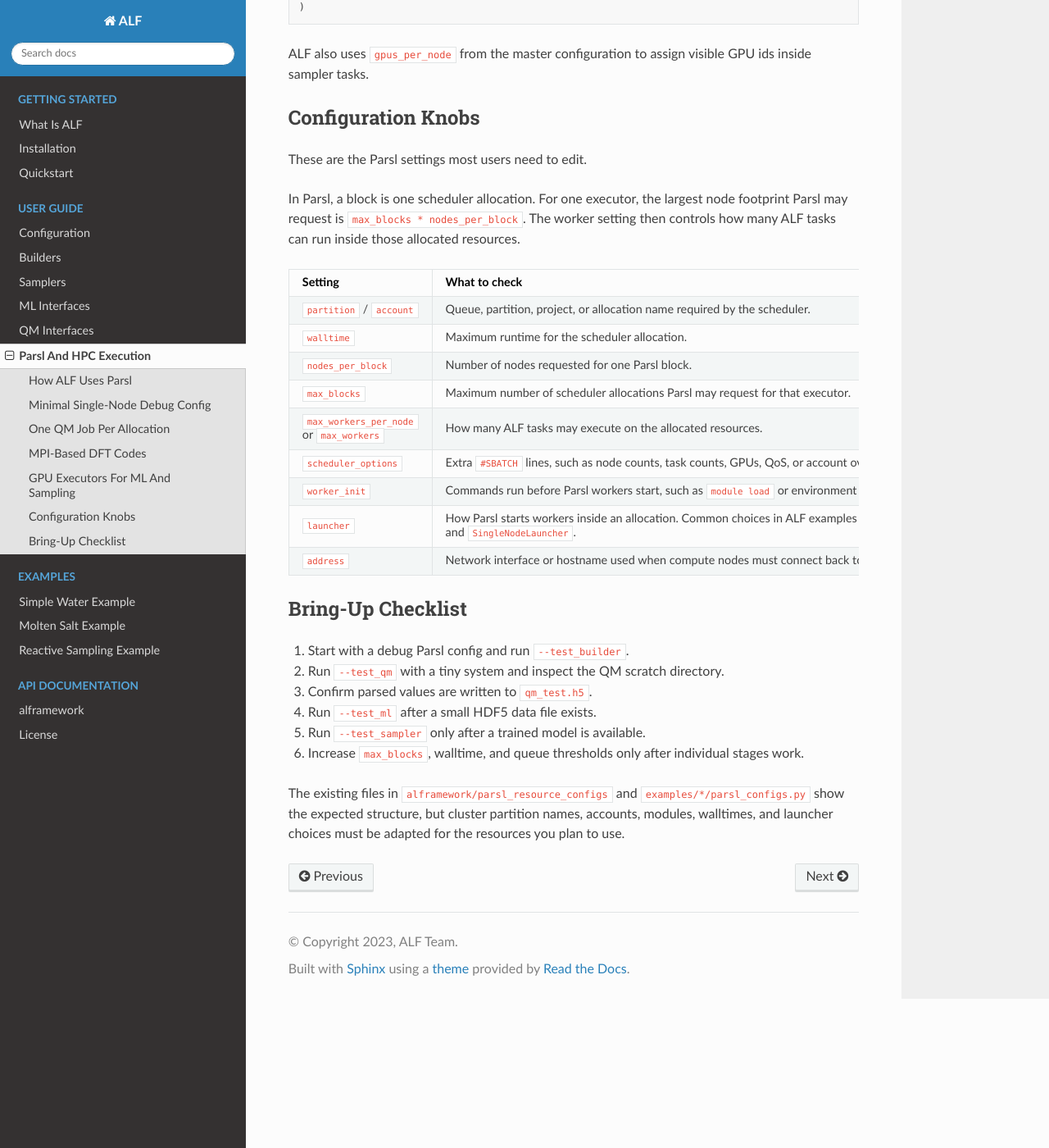
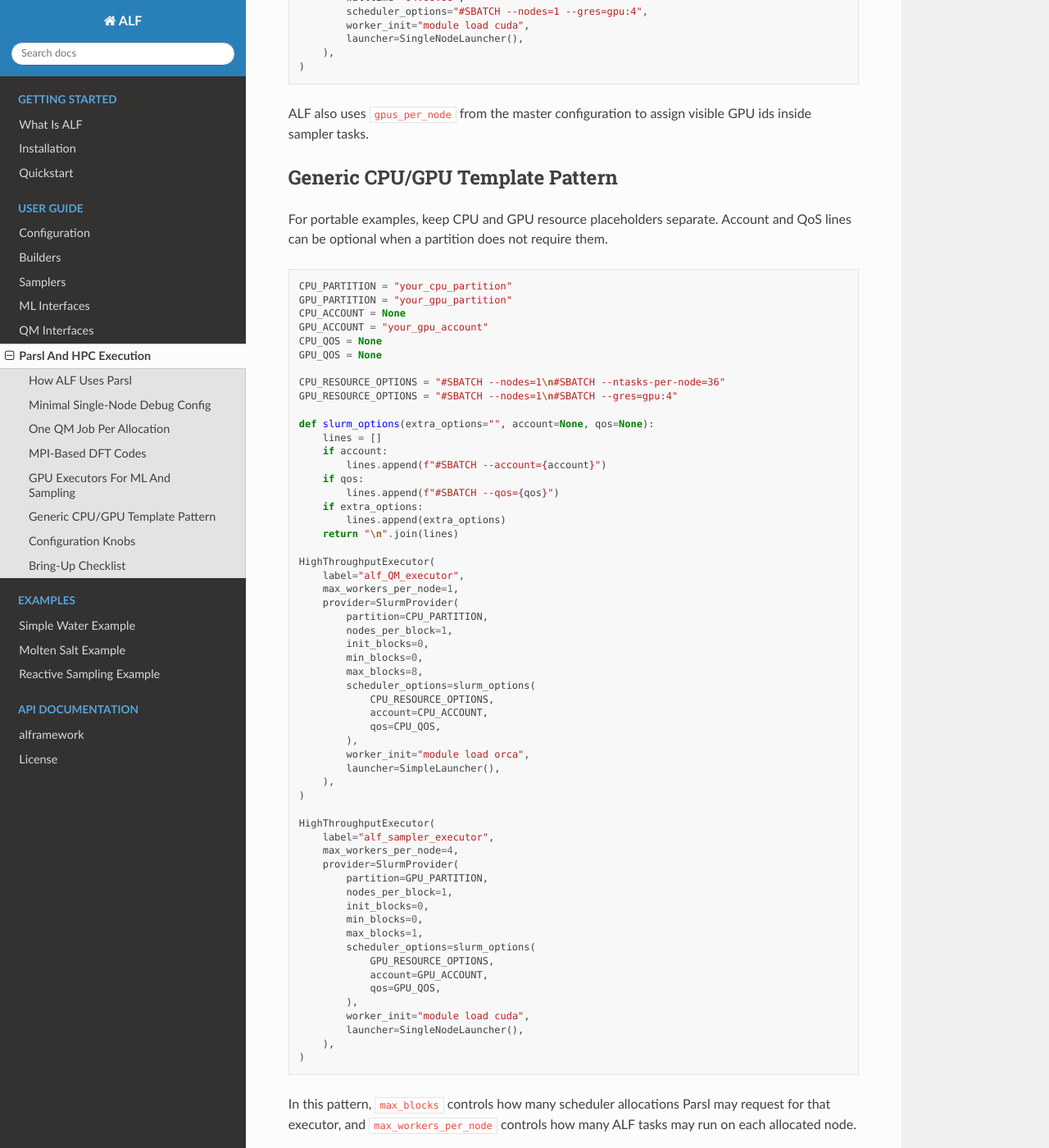
Before and after one commit to lanl/ALF, a Sphinx documentation site: the page built from docs/source/user_guide/parsl.rst, in a window 1280 px wide and 1400 px high, scrolled down 3711 px. Shown: the whole window at 82% size. Built offline with Sphinx 7.4.7 and the Read the Docs theme 3.1.0, drawn with Linux system fonts in a browser that asks for light colours; pages that are not in the unit, such as notebooks, are missing from menus; some of the changed text lies outside the part shown.

Commit message:
Validated water examples and updated water example configs and docs

```diff
--- a/docs/source/user_guide/parsl.rst
+++ b/docs/source/user_guide/parsl.rst
@@ -49,6 +49,8 @@
 and ``--test_qm`` use ``parsl_debug_configuration`` when it is present.
 In the example directories, ``parsl_configs.py`` is a template for Parsl
 executor, Slurm partition, account, walltime, module, and launcher settings.
+The placeholders in those files must be replaced for your cluster before a
+full run.
 
 Minimal Single-Node Debug Config
 --------------------------------
@@ -163,6 +165,10 @@
 
 ML training and MLMD sampling commonly need GPUs. Use separate executors so
 these tasks do not compete with CPU-only QM jobs.
+GPU scheduler syntax is site-specific: one cluster may use
+``#SBATCH --gres=gpu:N``, another may use ``#SBATCH --gpus=N``, and another may
+require constraints or site wrappers. Treat the GPU lines below as examples to
+replace, not portable defaults.
 
 .. code-block:: python
 
@@ -204,6 +210,76 @@
 
 ALF also uses ``gpus_per_node`` from the master configuration to assign visible
 GPU ids inside sampler tasks.
+
+Generic CPU/GPU Template Pattern
+--------------------------------
+
+For portable examples, keep CPU and GPU resource placeholders separate. Account
+and QoS lines can be optional when a partition does not require them.
+
+.. code-block:: python
+
+   CPU_PARTITION = "your_cpu_partition"
+   GPU_PARTITION = "your_gpu_partition"
+   CPU_ACCOUNT = None
+   GPU_ACCOUNT = "your_gpu_account"
+   CPU_QOS = None
+   GPU_QOS = None
+
+   CPU_RESOURCE_OPTIONS = "#SBATCH --nodes=1\n#SBATCH --ntasks-per-node=36"
+   GPU_RESOURCE_OPTIONS = "#SBATCH --nodes=1\n#SBATCH --gres=gpu:4"
+
+   def slurm_options(extra_options="", account=None, qos=None):
+       lines = []
+       if account:
+           lines.append(f"#SBATCH --account={account}")
+       if qos:
+           lines.append(f"#SBATCH --qos={qos}")
+       if extra_options:
+           lines.append(extra_options)
+       return "\n".join(lines)
+
+   HighThroughputExecutor(
+       label="alf_QM_executor",
+       max_workers_per_node=1,
+       provider=SlurmProvider(
+           partition=CPU_PARTITION,
+           nodes_per_block=1,
+           init_blocks=0,
+           min_blocks=0,
+           max_blocks=8,
+           scheduler_options=slurm_options(
+               CPU_RESOURCE_OPTIONS,
+               account=CPU_ACCOUNT,
+               qos=CPU_QOS,
+           ),
+           worker_init="module load orca",
+           launcher=SimpleLauncher(),
+       ),
+   )
+
+   HighThroughputExecutor(
+       label="alf_sampler_executor",
+       max_workers_per_node=4,
+       provider=SlurmProvider(
+           partition=GPU_PARTITION,
+           nodes_per_block=1,
+           init_blocks=0,
+           min_blocks=0,
+           max_blocks=1,
+           scheduler_options=slurm_options(
+               GPU_RESOURCE_OPTIONS,
+               account=GPU_ACCOUNT,
+               qos=GPU_QOS,
+           ),
+           worker_init="module load cuda",
+           launcher=SingleNodeLauncher(),
+       ),
+   )
+
+In this pattern, ``max_blocks`` controls how many scheduler allocations Parsl
+may request for that executor, and ``max_workers_per_node`` controls how many
+ALF tasks may run on each allocated node.
 
 Configuration Knobs
 -------------------
```
Also changed, not shown: docs/source/examples/simple_water.rst (+28 -3 lines), 4 other files.
